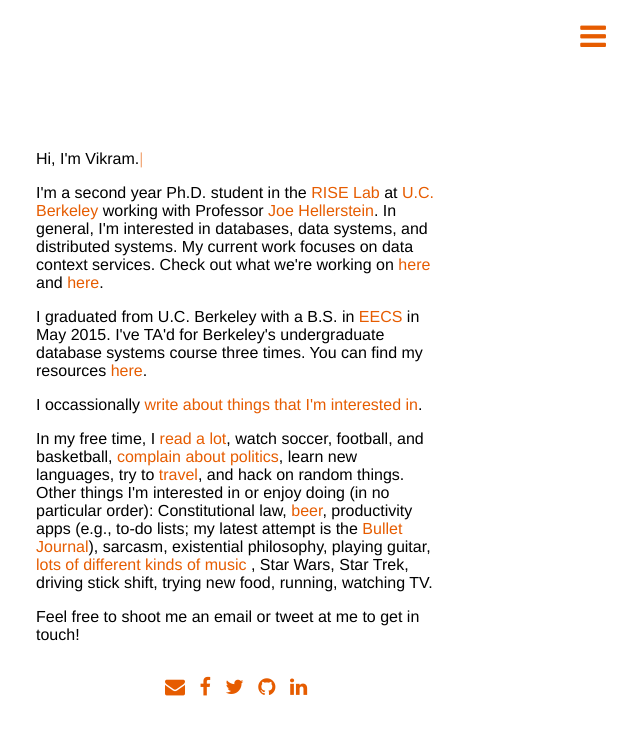
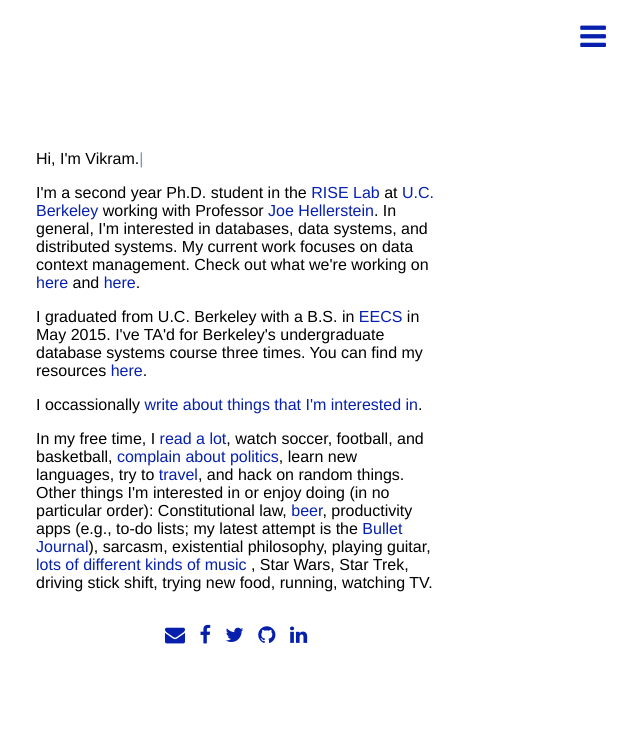
Before and after one commit to viksree/viksree.github.io, a plain HTML site: page index.html in a window 1280 px wide. Shown: the whole page, without its empty margins (404-1044 px from the left). Drawn offline with nearby package versions, Linux system fonts and the light colour scheme; a web font is replaced by a local one.

Commit message:
Minor updates

```diff
--- a/assets/css/menu.css
+++ b/assets/css/menu.css
@@ -2,7 +2,7 @@
     float: right;
     margin-top: -130px;
     margin-right: 270px;
-    color: #e65c00;
+    color: #0620ad;
     font-size: 30px;
 }
 
@@ -109,7 +109,7 @@ body.has-active-menu {
 .c-menu--slide-right .c-menu__link {
   display: block;
   padding: 12px 12px;
-  color: #e65c00;
+  color: #0620ad;
   font-size: 30px;
 }
 
--- a/assets/css/style.css
+++ b/assets/css/style.css
@@ -25,7 +25,7 @@ body {
 }
 
 a {
-    color: #e65c00;
+    color: #0620ad;
     text-decoration: none;
 }
 
@@ -38,7 +38,7 @@ a {
 }
 
 .header a:hover {
-    color: #e65c00;
+    color: #0620ad;
 }
 
 .stretch {
@@ -49,14 +49,14 @@ a {
 }
 
 .info {
-    color: #e65c00;
+    color: #0620ad;
     width: 100%;
     text-align: center;
     position: absolute;
 }
 
 .info a {
-    color: #e65c00;
+    color: #0620ad;
     padding: 5px;
     font-size: 20px;
     display: inline;
@@ -67,7 +67,7 @@ a {
     -webkit-animation: blink 0.7s infinite;
     -moz-animation: blink 0.7s infinite;
     animation: blink 0.7s infinite;
-    color: #e65c00;
+    color: #0620ad;
 }
 @keyframes blink{
     0% { opacity:1; }
--- a/assets/css/travel.css
+++ b/assets/css/travel.css
@@ -1,7 +1,7 @@
 h1 {
     font-size: inherit;
     font-weight: bold;
-    color: #e65c00;
+    color: #0620ad;
 }
 
 .indent {
--- a/index.html
+++ b/index.html
@@ -56,7 +56,7 @@
             <p>
                 I'm a second year Ph.D. student in the <a href="http://rise.cs.berkeley.edu">RISE Lab</a> at <a href="http;//berkeley.edu">U.C. Berkeley</a>
                 working with Professor <a href="http://db.cs.berkeley.edu/jmh/">Joe Hellerstein</a>.
-                In general, I'm interested in databases, data systems, and distributed systems. My current work focuses on data context services.
+                In general, I'm interested in databases, data systems, and distributed systems. My current work focuses on data context management.
                 Check out what we're working on <a href="http://www.ground-context.org">here</a> and <a href="http://github.com/ground-context">here</a>.
             </p>
 
@@ -76,10 +76,6 @@
                 <a href="http://bulletjournal.com/">Bullet Journal</a>),
                 sarcasm, existential philosophy, playing guitar, <a href="http://open.spotify.com/user/viksree">lots of different kinds of music </a>,
                 Star Wars, Star Trek, driving stick shift, trying new food, running, watching TV.
-            </p>
-
-            <p>
-                Feel free to shoot me an email or tweet at me to get in touch!
             </p>
         </div>
 
```
Also changed, not shown: research.html (+1 -1 lines).
